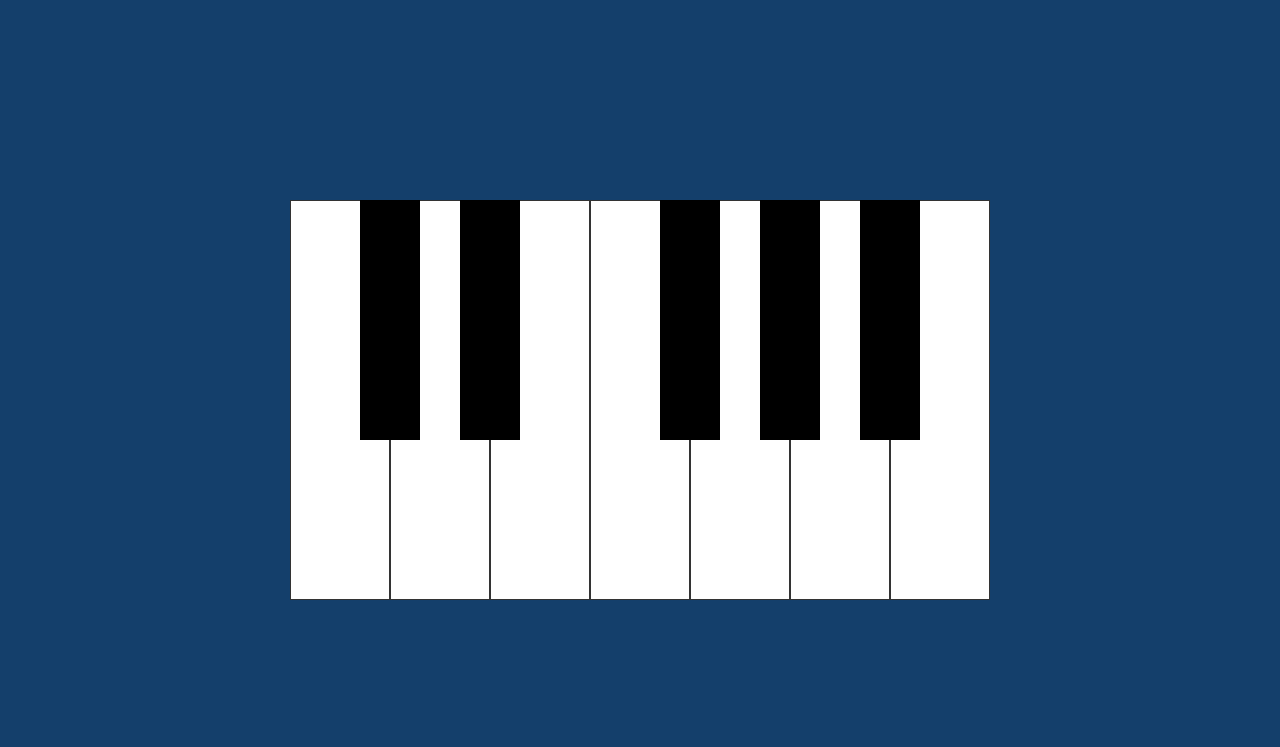
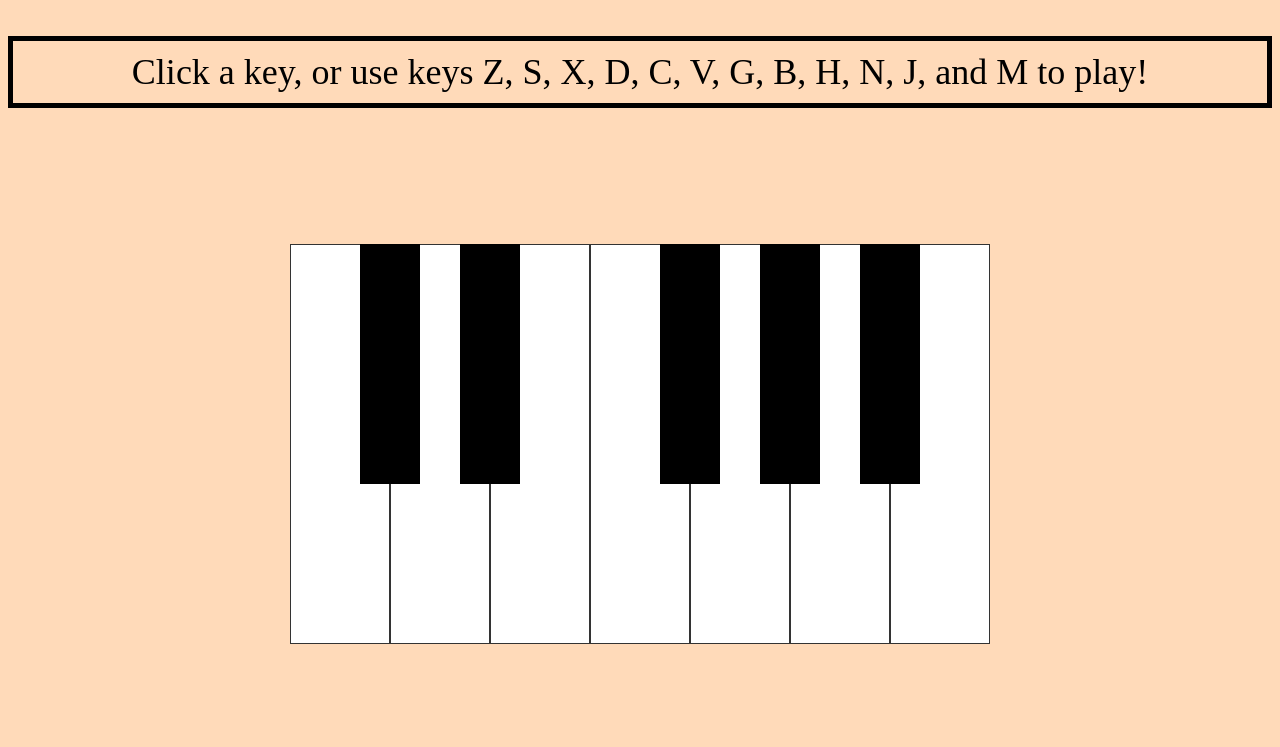
Before and after one commit to NickLargey/browserPiano, a plain HTML site: page index.html in a window 1280 px wide. Drawn offline with Linux system fonts and the light colour scheme.

Commit message:
UI update

```diff
--- a/index.html
+++ b/index.html
@@ -9,6 +9,8 @@
   <title>Browser Piano</title>
 </head>
 <body>
+  <p>Click a key, or use keys Z, S, X, D, C, V, G, B, H, N, J, and  M to play!</p>
+  <main>
     <div class="piano">
       <div data-note="C" class="key white"></div>
       <div data-note="Db" class="key black"></div>
@@ -36,5 +38,6 @@
       <audio id="Bb" src="notes/Bb.mp3"></audio>
       <audio id="B" src="notes/B.mp3"></audio>
     </div>
+  </main>
 </body>
 </html>
--- a/style.css
+++ b/style.css
@@ -3,12 +3,23 @@
 }
 
 body {
-  background-color: #143F6B;
+  background-color: #ffdab9;
+  }
+main {
   margin: 0;
-  min-height: 100vh;
+  min-height: 75vh;
   display: flex;
   justify-content: center;
   align-items: center;
+}
+
+p {
+  font-size: 36px;
+  padding: 10px;
+  display: flex;
+  justify-content: center;
+  align-items: center;
+  border: 5px solid black;
 }
 
 .piano {
```
Lines whose indentation alone changed are shown as unchanged.
